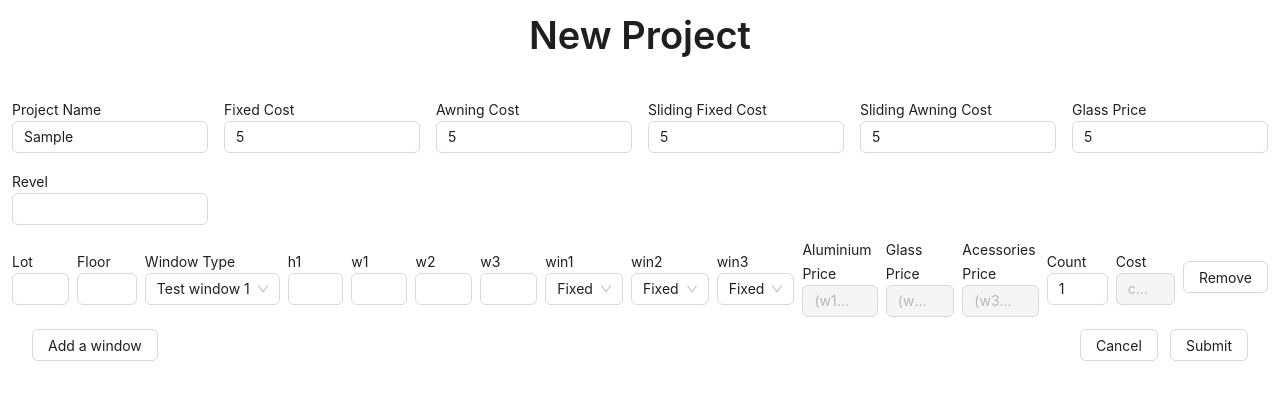
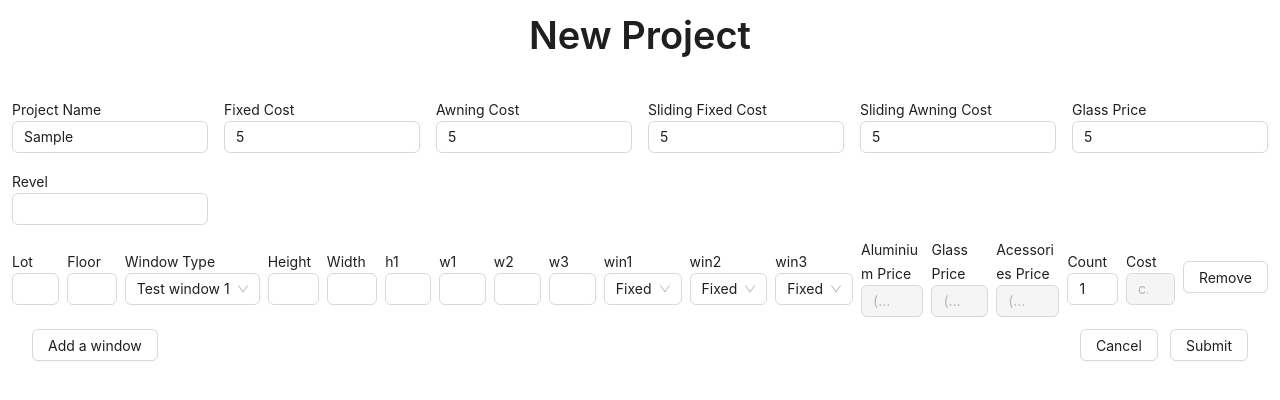
Before and after one commit to jge385/window-management, a React (Create React App) app: page /calculator in a window 1280 px wide. Both pictures are taken after typing "Sample", "5", "5", "5", "5", "5" into the empty fields and a click on the button "Add a window". Shown: the top 400 px of the page. Built offline with nearby package versions, Linux system fonts and the light colour scheme.

Commit message:
add auto divide heigth width bug draft

```diff
--- a/src/Components/WindowTypesRow.tsx
+++ b/src/Components/WindowTypesRow.tsx
@@ -48,6 +48,19 @@ const houseInfoFormValues = [
     name: "floor",
     label: "Floor",
     type: "string",
+  },
+];
+
+const windowInfoFormValues = [
+  {
+    name: "height",
+    label: "Height",
+    type: "number",
+  },
+  {
+    name: "width",
+    label: "Width",
+    type: "number",
   },
 ];
 
@@ -106,7 +119,7 @@ export default function WindowTypesRow({
     setSelectedWindowTypeOption(option!);
   }, []);
 
-  const windowTypeInputRow = useMemo(() => {
+  const windowDetailFormValues = useMemo(() => {
     const rowProperties = [];
     for (let i = 1; i <= selectedWindowTypeOption.HeightCount; i++) {
       rowProperties.push({
@@ -121,7 +134,7 @@ export default function WindowTypesRow({
     return rowProperties;
   }, [selectedWindowTypeOption]);
 
-  const windowTypeSelectRow = useMemo(() => {
+  const windowStatusFormValues = useMemo(() => {
     const rowProperties = [];
     for (let i = 1; i <= selectedWindowTypeOption.WindowCount; i++) {
       rowProperties.push({
@@ -168,7 +181,7 @@ export default function WindowTypesRow({
           onChange={handleOnChangeSelect}
         />
       </div>
-      {windowTypeInputRow.map((row: FormValueItem) => {
+      {windowInfoFormValues.map((row: FormValueItem) => {
         return (
           <div>
             <Text> {row.label} </Text>
@@ -188,7 +201,39 @@ export default function WindowTypesRow({
           </div>
         );
       })}
-      {windowTypeSelectRow.map((row: FormValueItem) => {
+      {windowDetailFormValues.map((row: FormValueItem) => {
+        let presetValue: number | undefined;
+        if (rowData.window[index].height && row.name.includes("h")) {
+          presetValue =
+            rowData.window[index].height / selectedWindowTypeOption.HeightCount;
+        }
+        if (rowData.window[index].width && row.name.includes("w")) {
+          presetValue =
+            rowData.window[index].width / selectedWindowTypeOption.WidthCount;
+        }
+        return (
+          <div>
+            <Text> {row.label} </Text>
+            <Controller
+              name={`window.${index}.${row.name}`}
+              control={control}
+              render={({ field }) => {
+                if (presetValue && !field.value) {
+                  field.onChange(presetValue);
+                }
+                return (
+                  <Input
+                    value={presetValue || field.value}
+                    onChange={field.onChange}
+                    type={row.type}
+                  />
+                );
+              }}
+            />
+          </div>
+        );
+      })}
+      {windowStatusFormValues.map((row: FormValueItem) => {
         return (
           <div>
             <Text> {row.label} </Text>
```
